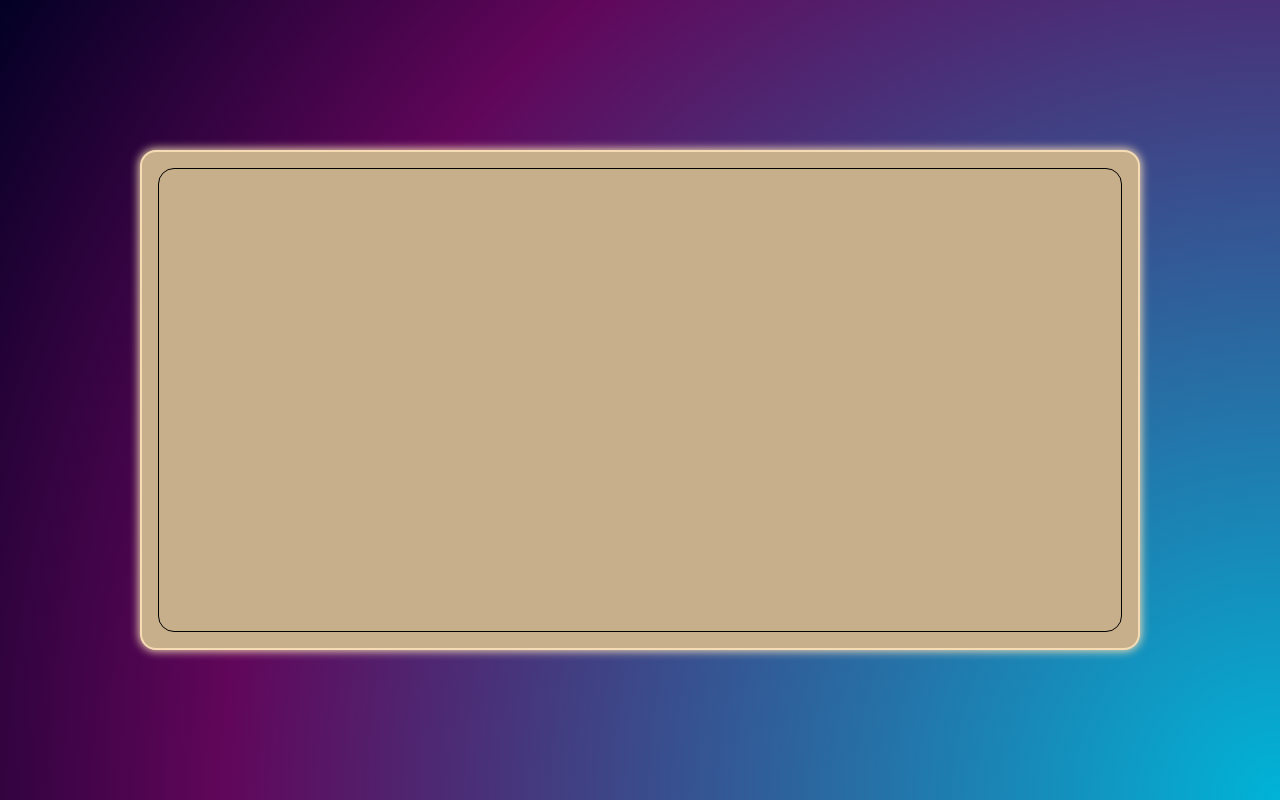
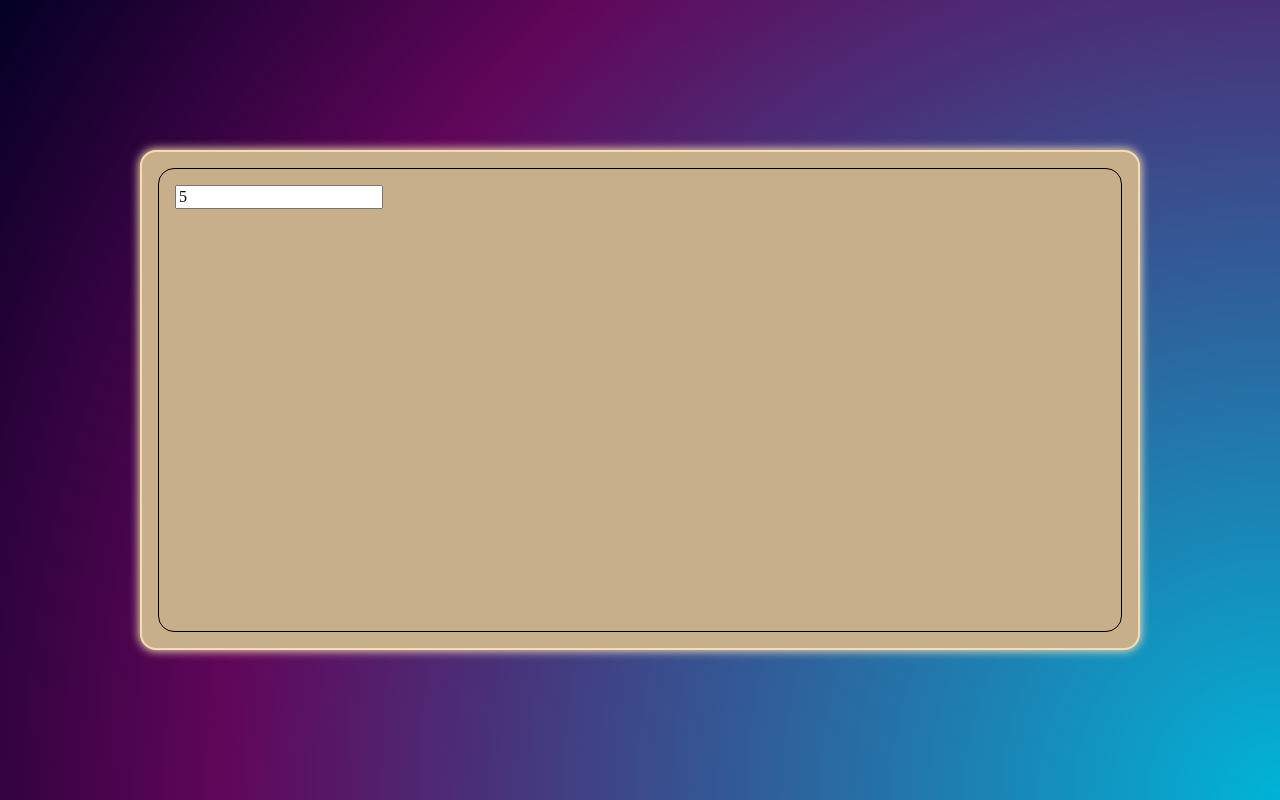
Before and after one commit to RKeyIT/React_01.24, a React (Vite) app: page / in a window 1280 px wide. Built offline with nearby package versions, Linux system fonts and the light colour scheme.

Commit message:
task: 1 task with number inpud closed

```diff
--- a/src/pages/Home/Home.tsx
+++ b/src/pages/Home/Home.tsx
@@ -1,7 +1,8 @@
+import { NumberInput } from '../../entities/NumberInput/NumberInput';
 import styles from './Home.module.css';
 
 /*
-    1. Number input for “number of questions”. Limit from 5 to 15
+    1. - OK - Number input for “number of questions”. Limit from 5 to 15
     2. Select input for “category” with required values
     3. Select input for “difficulty” with required values
     4. Select input for “type” with required values
@@ -11,5 +12,9 @@ import styles from './Home.module.css';
 */
 
 export const Home = () => {
-  return <div className={styles.Home}></div>;
+  return (
+    <div className={styles.Home}>
+      <NumberInput min={5} max={15} />
+    </div>
+  );
 };
```
